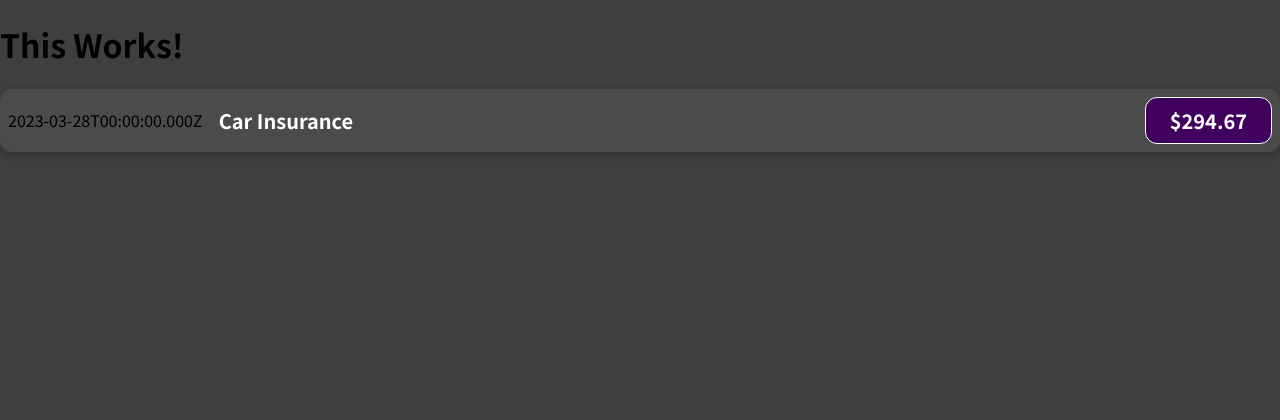
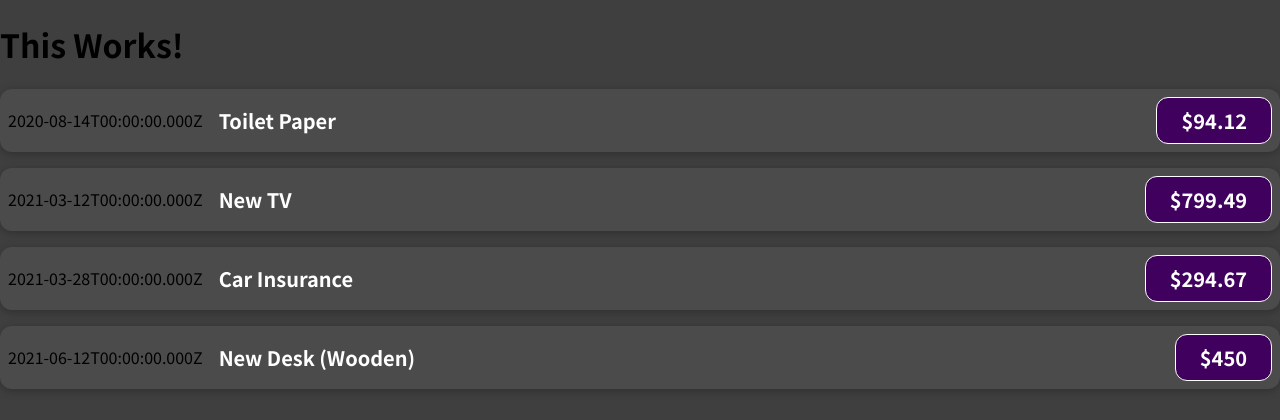
Before and after one commit to jorgecontrerasostos/react_course, a React (Create React App) app in the folder expense-tracker/: page / in a window 1280 px wide. Shown: the top 420 px of the page. Built offline with nearby package versions, Linux system fonts and the light colour scheme.

Commit message:
add props

```diff
--- a/expense-tracker/src/App.js
+++ b/expense-tracker/src/App.js
@@ -1,10 +1,50 @@
 import ExpenseItem from "./components/ExpenseItem";
 
 const App = () => {
+  const expenses = [
+    {
+      id: "e1",
+      title: "Toilet Paper",
+      amount: 94.12,
+      date: new Date(2020, 7, 14),
+    },
+    { id: "e2", title: "New TV", amount: 799.49, date: new Date(2021, 2, 12) },
+    {
+      id: "e3",
+      title: "Car Insurance",
+      amount: 294.67,
+      date: new Date(2021, 2, 28),
+    },
+    {
+      id: "e4",
+      title: "New Desk (Wooden)",
+      amount: 450,
+      date: new Date(2021, 5, 12),
+    },
+  ];
   return (
     <div>
       <h1>This Works!</h1>
-      <ExpenseItem />
+      <ExpenseItem
+        title={expenses[0].title}
+        amount={expenses[0].amount}
+        date={expenses[0].date}
+      />
+      <ExpenseItem
+        title={expenses[1].title}
+        amount={expenses[1].amount}
+        date={expenses[1].date}
+      />
+      <ExpenseItem
+        title={expenses[2].title}
+        amount={expenses[2].amount}
+        date={expenses[2].date}
+      />
+      <ExpenseItem
+        title={expenses[3].title}
+        amount={expenses[3].amount}
+        date={expenses[3].date}
+      />
     </div>
   );
 };
--- a/expense-tracker/src/components/ExpenseItem.js
+++ b/expense-tracker/src/components/ExpenseItem.js
@@ -1,16 +1,13 @@
 import React from "react";
 import "./ExpenseItem.css";
 
-const ExpenseItem = () => {
-  const expenseDate = new Date(2023, 2, 28);
-  const expenseTitle = "Car Insurance";
-  const expenseAmount = 294.67;
+const ExpenseItem = (props) => {
   return (
     <div className="expense-item">
-      <div>{expenseDate.toISOString()}</div>
+      <div>{props.date.toISOString()}</div>
       <div className="expense-item__description">
-        <h2>{expenseTitle}</h2>
-        <div className="expense-item__price">${expenseAmount}</div>
+        <h2>{props.title}</h2>
+        <div className="expense-item__price">${props.amount}</div>
       </div>
     </div>
   );
```
